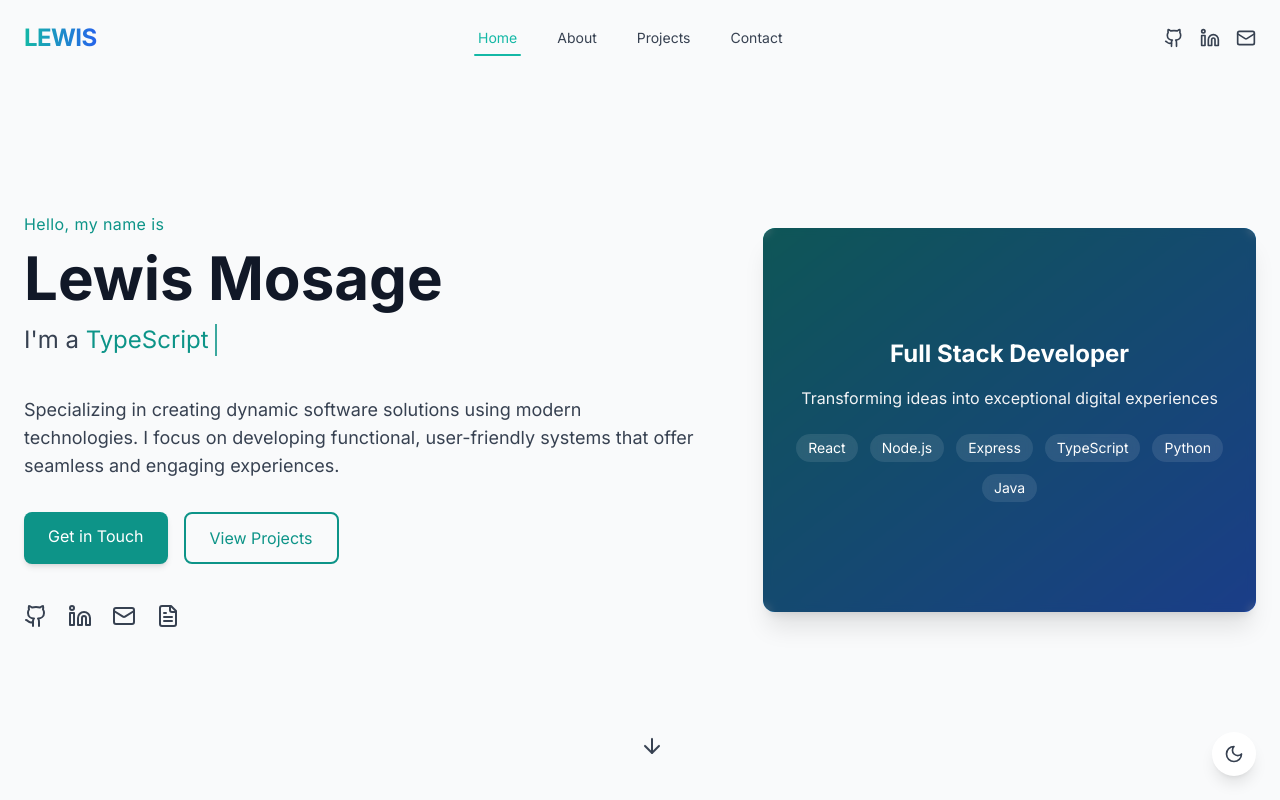
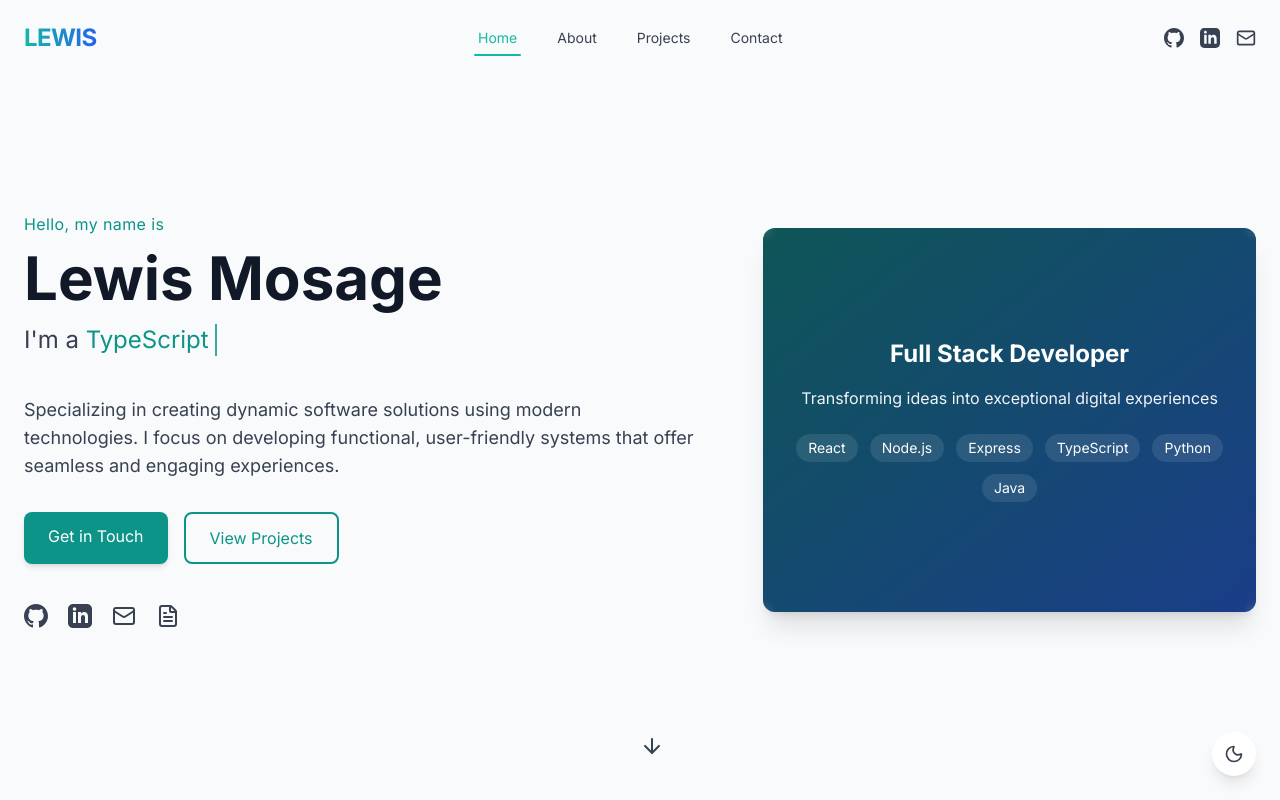
Before and after one commit to lewismosage/lewismosage, a React (Vite) app: page / in a window 1280 px wide. Shown: the top 800 px of the page. Built offline with nearby package versions, Linux system fonts and the light colour scheme.

Commit message:
New Updates

```diff
--- a/package.json
+++ b/package.json
@@ -13,7 +13,7 @@
   },
   "dependencies": {
     "@supabase/supabase-js": "^2.49.4",
-    "lucide-react": "^0.344.0",
+    "lucide-react": "^1.24.0",
     "react": "^18.3.1",
     "react-dom": "^18.3.1"
   },
--- a/src/components/Hero.tsx
+++ b/src/components/Hero.tsx
@@ -1,5 +1,6 @@
 import { useEffect, useState } from 'react';
-import { ArrowDown, Github as GitHub, Linkedin, Mail, FileText } from 'lucide-react';
+import { ArrowDown, Mail, FileText } from 'lucide-react';
+import { GithubIcon, LinkedinIcon } from './icons/BrandIcons';
 
 const Hero = () => {
   const [isVisible, setIsVisible] = useState(false);
@@ -78,7 +79,7 @@
                 className="text-gray-700 hover:text-gray-900 dark:text-gray-300 dark:hover:text-white transition-colors"
                 aria-label="GitHub"
               >
-                <GitHub size={24} />
+                <GithubIcon size={24} />
               </a>
               <a
                 href="https://linkedin.com/in/lewismosage"
@@ -87,7 +88,7 @@
                 className="text-gray-700 hover:text-gray-900 dark:text-gray-300 dark:hover:text-white transition-colors"
                 aria-label="LinkedIn"
               >
-                <Linkedin size={24} />
+                <LinkedinIcon size={24} />
               </a>
               <a
                 href="mailto:lewismosage@gmail.com"
--- a/src/components/Navbar.tsx
+++ b/src/components/Navbar.tsx
@@ -1,5 +1,6 @@
 import { useState, useEffect, type FC } from 'react';
-import { Menu, X, Github, Linkedin, Mail } from 'lucide-react';
+import { Menu, X, Mail } from 'lucide-react';
+import { GithubIcon, LinkedinIcon } from './icons/BrandIcons';
 
 interface NavbarProps {
   activeSection: string;
@@ -79,7 +80,7 @@
             className="text-gray-700 hover:text-gray-900 dark:text-gray-300 dark:hover:text-gray-100 transition-colors"
             aria-label="GitHub"
           >
-            <Github size={20} />
+            <GithubIcon size={20} />
           </a>
           <a
             href="https://linkedin.com/in/lewismosage"
@@ -88,7 +89,7 @@
             className="text-gray-700 hover:text-gray-900 dark:text-gray-300 dark:hover:text-gray-100 transition-colors"
             aria-label="LinkedIn"
           >
-            <Linkedin size={20} />
+            <LinkedinIcon size={20} />
           </a>
           <a
             href="mailto:lewismosage@gmail.com"
@@ -137,7 +138,7 @@
               className="text-gray-700 hover:text-gray-900 dark:text-gray-300 dark:hover:text-gray-100"
               aria-label="GitHub"
             >
-              <Github size={20} />
+              <GithubIcon size={20} />
             </a>
             <a
               href="https://linkedin.com/in/lewismosage"
@@ -146,7 +147,7 @@
               className="text-gray-700 hover:text-gray-900 dark:text-gray-300 dark:hover:text-gray-100"
               aria-label="LinkedIn"
             >
-              <Linkedin size={20} />
+              <LinkedinIcon size={20} />
             </a>
             <a
               href="mailto:lewismosage@gmail.com"
--- a/src/components/Projects.tsx
+++ b/src/components/Projects.tsx
@@ -1,5 +1,6 @@
 import { useState } from "react";
-import { ExternalLink, Github as GitHub, Code, ChevronDown, ChevronUp } from "lucide-react";
+import { ExternalLink, Code, ChevronDown, ChevronUp } from "lucide-react";
+import { GithubIcon } from "./icons/BrandIcons";
 import { useInView } from "../hooks/useInView";
 import AskDrAI from "../assets/askdrai.png";
 import EACNA from "../assets/eacna.png";
@@ -213,7 +214,7 @@
                     rel="noopener noreferrer"
                     className="flex items-center text-sm font-medium text-gray-700 dark:text-gray-300 hover:text-gray-900 dark:hover:text-white transition-colors"
                   >
-                    <GitHub size={16} className="mr-1" /> View Code
+                    <GithubIcon size={16} className="mr-1" /> View Code
                   </a>
                 </div>
               </div>
--- /dev/null
+++ b/src/components/icons/BrandIcons.tsx
@@ -0,0 +1,43 @@
+import type { ReactNode, SVGProps } from "react";
+
+type IconProps = SVGProps<SVGSVGElement> & {
+  size?: number | string;
+};
+
+function BrandIcon({
+  size = 24,
+  children,
+  ...props
+}: IconProps & { children: ReactNode }) {
+  const { width, height, ...rest } = props;
+  return (
+    <svg
+      xmlns="http://www.w3.org/2000/svg"
+      width={width ?? size}
+      height={height ?? size}
+      viewBox="0 0 24 24"
+      fill="currentColor"
+      aria-hidden="true"
+      {...rest}
+    >
+      {children}
+    </svg>
+  );
+}
+
+/** Brand marks removed from lucide-react 1.x — local replacements. */
+export function GithubIcon({ size = 24, ...props }: IconProps) {
+  return (
+    <BrandIcon size={size} {...props}>
+      <path d="M12 0c-6.626 0-12 5.373-12 12 0 5.302 3.438 9.8 8.207 11.387.599.111.793-.261.793-.577v-2.234c-3.338.726-4.033-1.416-4.033-1.416-.546-1.387-1.333-1.756-1.333-1.756-1.089-.745.083-.729.083-.729 1.205.084 1.839 1.237 1.839 1.237 1.07 1.834 2.807 1.304 3.492.997.107-.775.418-1.305.762-1.604-2.665-.305-5.467-1.334-5.467-5.931 0-1.311.469-2.381 1.236-3.221-.124-.303-.535-1.524.117-3.176 0 0 1.008-.322 3.301 1.23.957-.266 1.983-.399 3.003-.404 1.02.005 2.047.138 3.006.404 2.291-1.552 3.297-1.23 3.297-1.23.653 1.653.242 2.874.118 3.176.77.84 1.235 1.911 1.235 3.221 0 4.609-2.807 5.624-5.479 5.921.43.372.823 1.102.823 2.222v3.293c0 .319.192.694.801.576 4.765-1.589 8.199-6.086 8.199-11.386 0-6.627-5.373-12-12-12z" />
+    </BrandIcon>
+  );
+}
+
+export function LinkedinIcon({ size = 24, ...props }: IconProps) {
+  return (
+    <BrandIcon size={size} {...props}>
+      <path d="M19 0h-14c-2.761 0-5 2.239-5 5v14c0 2.761 2.239 5 5 5h14c2.762 0 5-2.239 5-5v-14c0-2.761-2.238-5-5-5zm-11 19h-3v-11h3v11zm-1.5-12.268c-.966 0-1.75-.79-1.75-1.764s.784-1.764 1.75-1.764 1.75.79 1.75 1.764-.783 1.764-1.75 1.764zm13.5 12.268h-3v-5.604c0-3.368-4-3.113-4 0v5.604h-3v-11h3v1.765c1.396-2.586 7-2.777 7 2.476v6.759z" />
+    </BrandIcon>
+  );
+}
```
Also changed, not shown: 2 other files (tests, documents, lock files or other folders).
